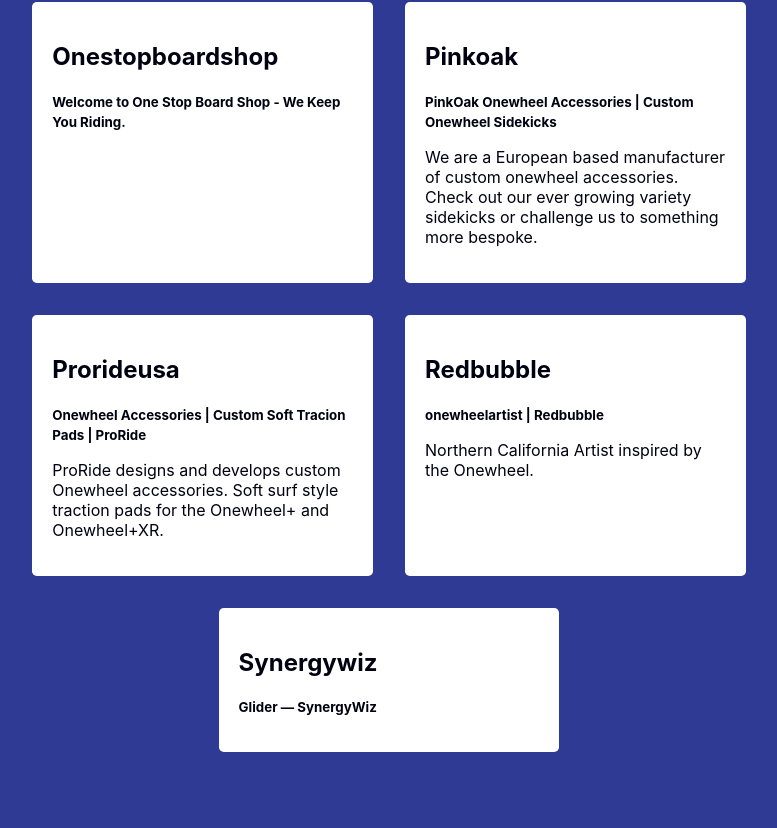
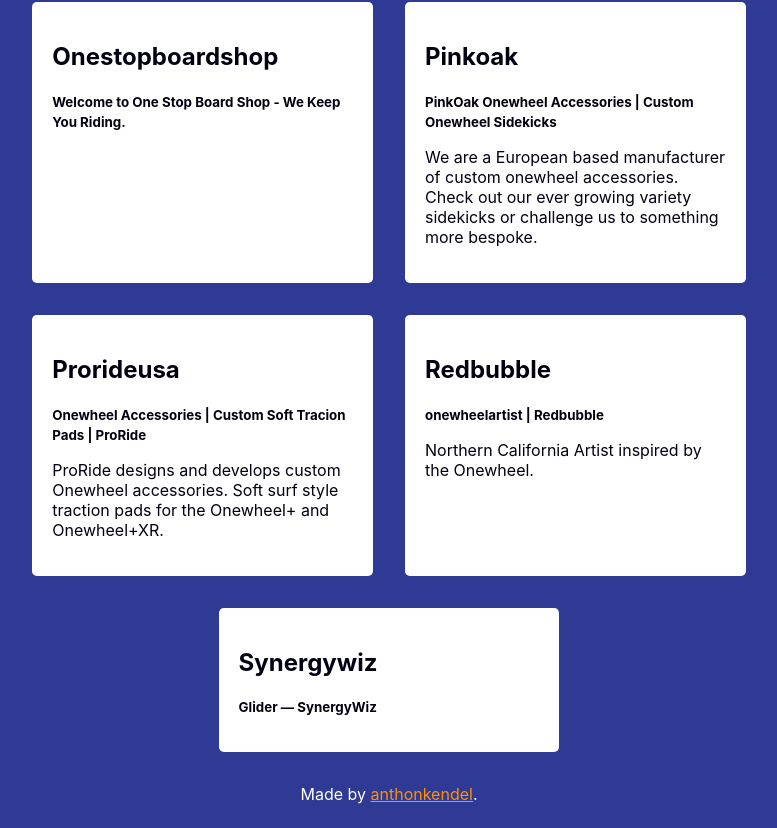
Before and after one commit to anthonkendel/owpotions, a Vue app: page / in a window 1280 px wide. Shown: the part 5137-5965 px from the top of the page, without its empty margins (251-1028 px from the left). Before the commit the page ends 5913 px from the top, so only its background shows below. Built offline with nearby package versions, Linux system fonts and the light colour scheme.

Commit message:
Add author note

```diff
--- a/src/App.vue
+++ b/src/App.vue
@@ -3,6 +3,7 @@
     <app-logo />
     <app-search v-model="search" />
     <app-data :search="search" />
+    <app-footer />
   </div>
 </template>
 
@@ -10,6 +11,7 @@
 import AppLogo from '@/AppLogo.vue';
 import AppSearch from '@/AppSearch.vue';
 import AppData from '@/AppData.vue';
+import AppFooter from '@/AppFooter.vue';
 import Vue from 'vue';
 
 export default Vue.extend({
@@ -19,6 +21,6 @@
       search: ''
     };
   },
-  components: { AppLogo, AppSearch, AppData }
+  components: { AppLogo, AppSearch, AppData, AppFooter }
 });
 </script>
--- /dev/null
+++ b/src/AppFooter.vue
@@ -0,0 +1,21 @@
+<template>
+  <div class="container">
+    <p>
+      Made by
+      <a
+        class="link"
+        href="https://github.com/anthonkendel"
+        target="_blank"
+        rel="noopener noreferrer"
+        >anthonkendel</a
+      >.
+    </p>
+  </div>
+</template>
+
+<script lang="ts">
+import Vue from 'vue';
+export default Vue.extend({
+  name: 'AppFooter'
+});
+</script>
--- a/src/assets/main.scss
+++ b/src/assets/main.scss
@@ -1,3 +1,13 @@
+$medium-screen: 1100px;
+$small-screen: 800px;
+
+$border-radius: 0.3em;
+
+$white: #fff;
+$orange: #ff9100;
+$yellow: #ffee00;
+
+
 html {
   background-color: #2f3a94;
   color: #fff;
@@ -10,14 +20,9 @@
   font-size: 1em;
 }
 
-$medium-screen: 1100px;
-$small-screen: 800px;
-
-$border-radius: 0.3em;
-
-$white: #fff;
-$orange: #ff9100;
-$yellow: #ffee00;
+.link {
+  color: $orange;
+}
 
 .input {
   width: 100%;
```
